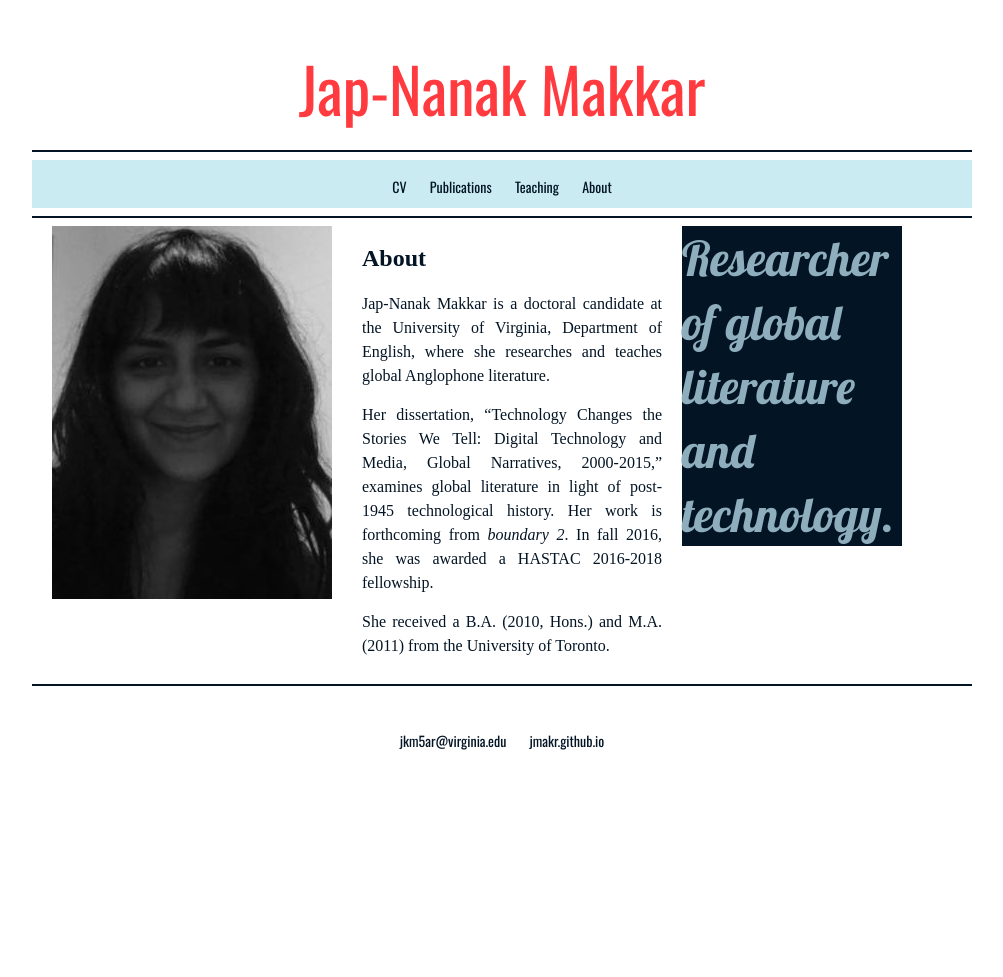
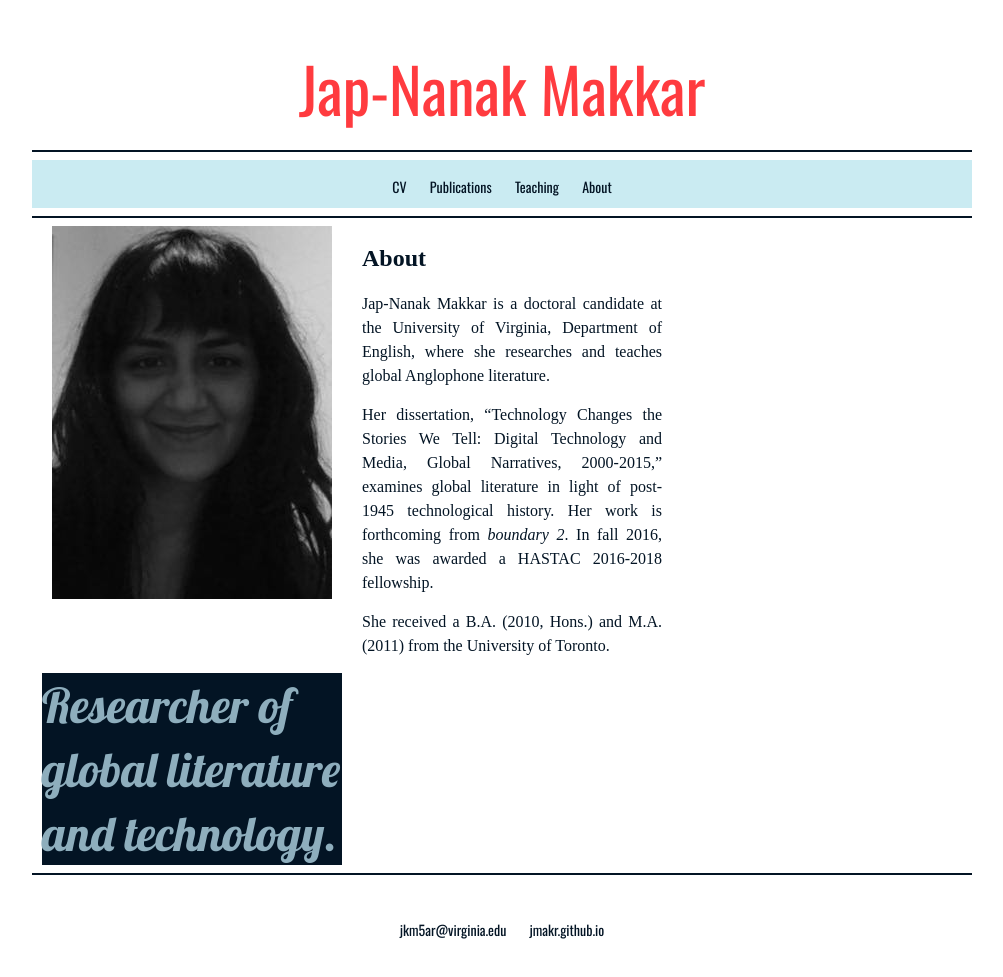
Before and after one commit to jmakr/jmakr.github.io, a Jekyll site: the page built from index.html, in a window 1280 px wide. Shown: the whole page, without its empty margins (138-1141 px from the left). Built offline with Jekyll 4.4.1, drawn with Linux system fonts in a browser that asks for light colours; some web fonts are replaced; before the commit the page ends 900 px from its top, so only the background shows below that.

Commit message:
Update index.html

```diff
--- a/index.html
+++ b/index.html
@@ -3,7 +3,7 @@ layout: default
 title: About
 ---
 
-<div style="height:450px;" "width: 960px;">
+<div style="height:450px;" "width: 980px;">
 
 
 
@@ -34,7 +34,7 @@ title: About
 
 
 
-	 <div id="blurb" class="article grid_3">
+	 <div id="blurb" class="article grid_4">
 
 	<p3>Researcher of global literature and technology.</p3>
 
```
